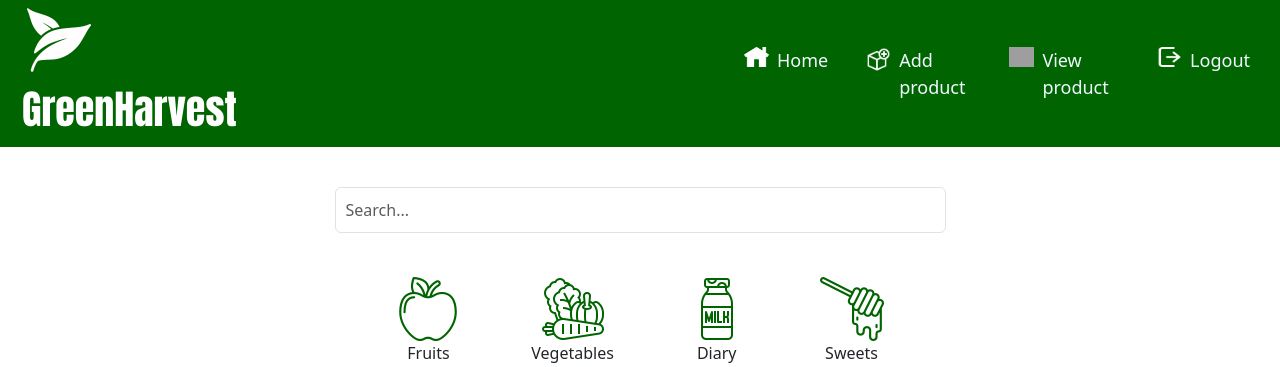
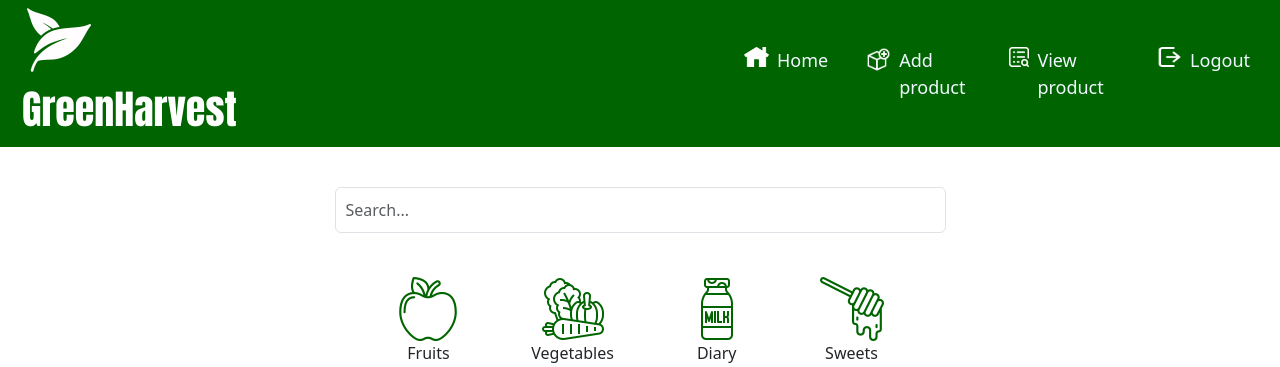
Before and after one commit to SJenush/FarmerConsumerDirectInteraction, a PHP site: page /ViewProducts.php in a window 1280 px wide. Shown: the top 367 px of the page. Run offline with PHP 8.4, Linux system fonts and the light colour scheme; data that the repository does not hold is empty; some libraries are stand-ins or nearby versions; grey boxes are pictures that could not be loaded.

Commit message:
ViewProducts img added

```diff
--- a/AddProducts.php
+++ b/AddProducts.php
@@ -83,7 +83,7 @@ mysqli_close($con);
         <img src="/static/img/add-product.png" class="img_ico c_add">
         <a class="nav-link c_top" href="AddProducts.php">Add product</a></div>
         <div class="div_ico">
-          <img src="/static/img/search (1).png" class="img_ico">
+          <img src="/static/img/search.png" class="img_ico">
         <a class="nav-link c_top" href="ViewProducts.php">View product</a></div>
         <div class="div_ico">
           <img src="/static/img/logout.png" class="img_ico">
--- a/ViewProducts.php
+++ b/ViewProducts.php
@@ -36,7 +36,7 @@
         <img src="/static/img/add-product.png" class="img_ico c_add">
         <a class="nav-link c_top" href="AddProducts.php">Add product</a></div>
         <div class="div_ico">
-          <img src="/static/img/search (1).png" class="img_ico">
+          <img src="/static/img/search.png" class="img_ico">
         <a class="nav-link c_top" href="#">View product</a></div>
         <div class="div_ico">
           <img src="/static/img/logout.png" class="img_ico">
```
